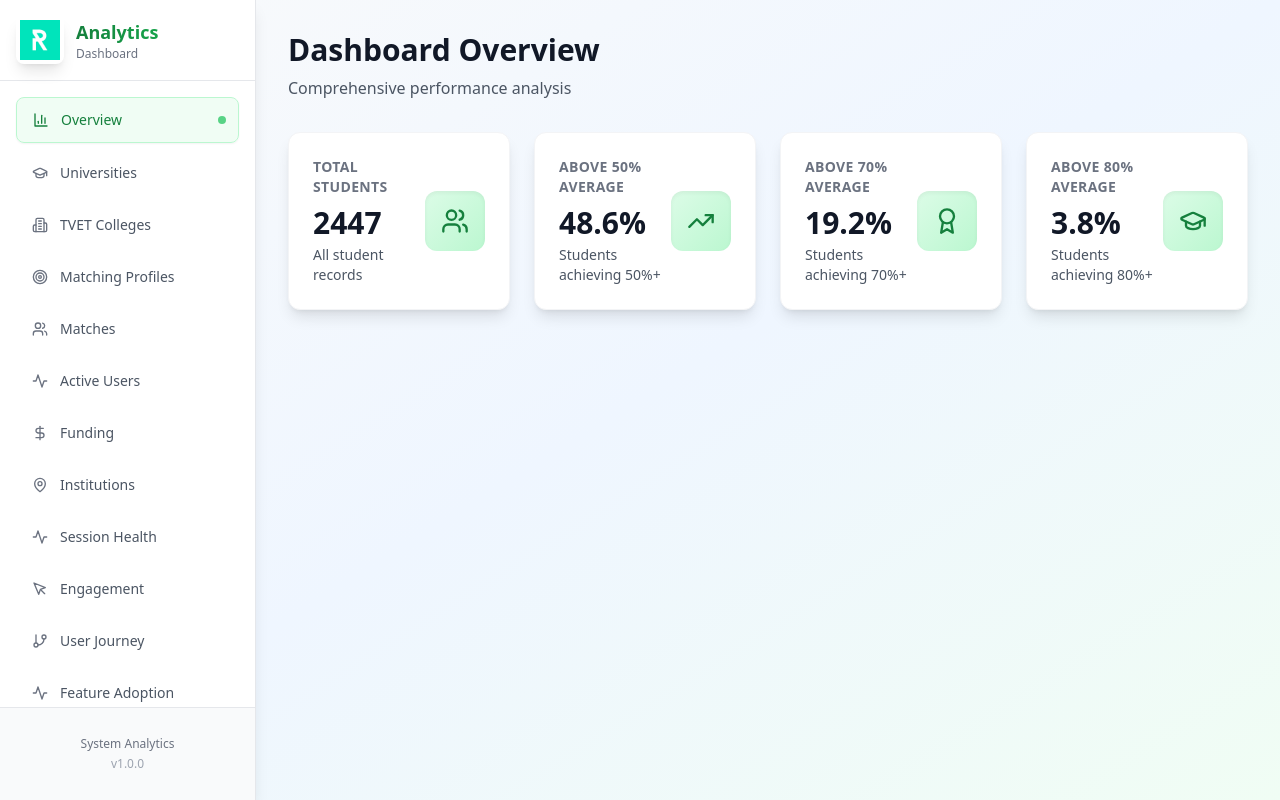
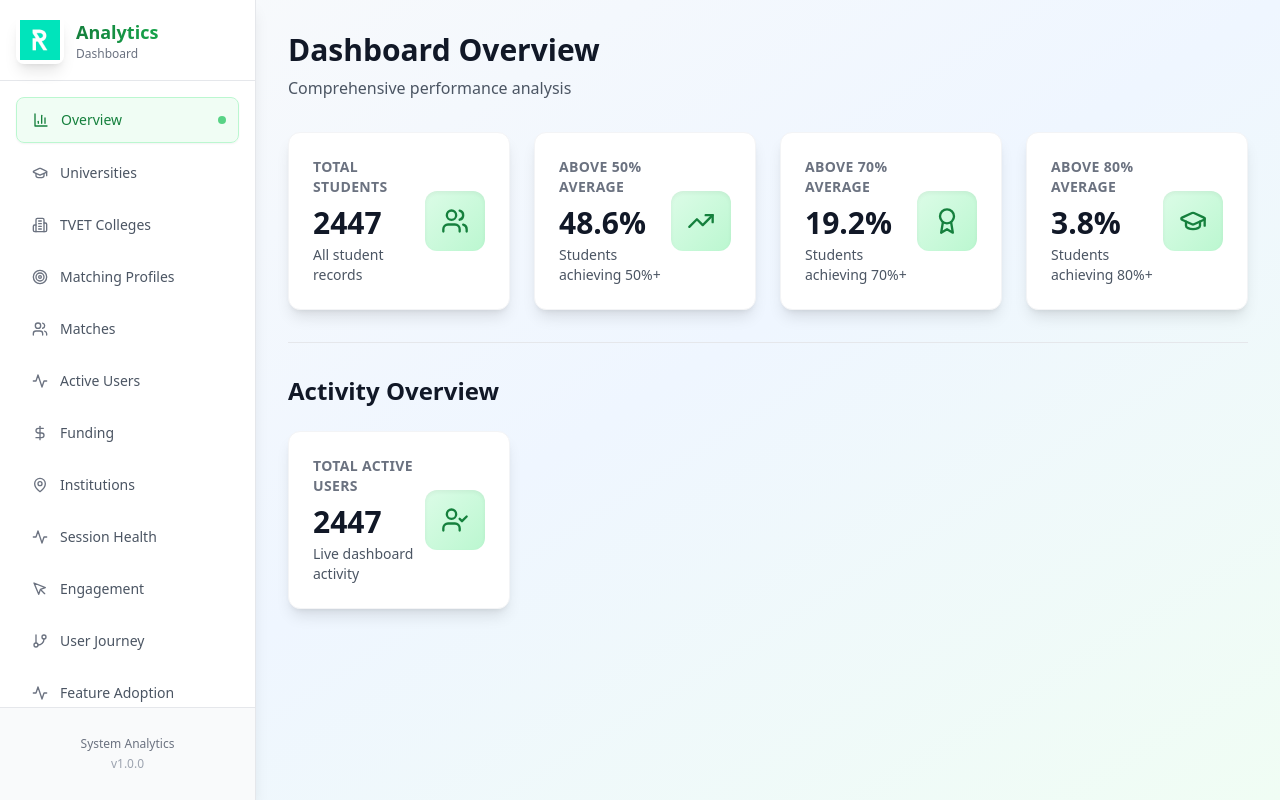
Before and after one commit to TonyStagon/Reslocate-Analytics, a React (Vite) app: page / in a window 1280 px wide. Built offline with nearby package versions, Linux system fonts and the light colour scheme; no server answers; the database is empty.

Commit message:
Active overview

```diff
--- a/src/pages/Overview.tsx
+++ b/src/pages/Overview.tsx
@@ -1,5 +1,5 @@
 import React, { useState, useEffect } from 'react'
-import { Users, TrendingUp, Award, GraduationCap } from 'lucide-react'
+import { Users, TrendingUp, Award, GraduationCap, UserCheck } from 'lucide-react'
 import { KPICard } from '../components/KPICard'
 import { LoadingSpinner } from '../components/LoadingSpinner'
 import { ErrorMessage } from '../components/ErrorMessage'
@@ -7,6 +7,7 @@ import { supabase } from '../lib/supabase'
 
 interface OverviewStats {
   total_users: number
+  total_active_users: number
   pct_ge_50: number
   pct_ge_70: number
   pct_ge_80: number
@@ -35,6 +36,7 @@ export function Overview() {
       // Percentages calculated from the ~2,447 expected totality
       setStats({
         total_users: count || 2447,  // Force match your query result
+        total_active_users: count || 2447,  // Same as total users
         pct_ge_50: 48.6,
         pct_ge_70: 19.2,
         pct_ge_80: 3.8
@@ -86,6 +88,18 @@ export function Overview() {
           icon={GraduationCap}
         />
       </div>
+
+      <div className="pt-8 border-t border-gray-200">
+        <h2 className="text-2xl font-bold text-gray-900 mb-6">Activity Overview</h2>
+        <div className="grid grid-cols-1 md:grid-cols-2 lg:grid-cols-3 xl:grid-cols-4 gap-6">
+          <KPICard
+            title="Total Active Users"
+            value={stats?.total_active_users || 0}
+            subtitle="Live dashboard activity"
+            icon={UserCheck}
+          />
+        </div>
+      </div>
     </div>
   )
 }
```
